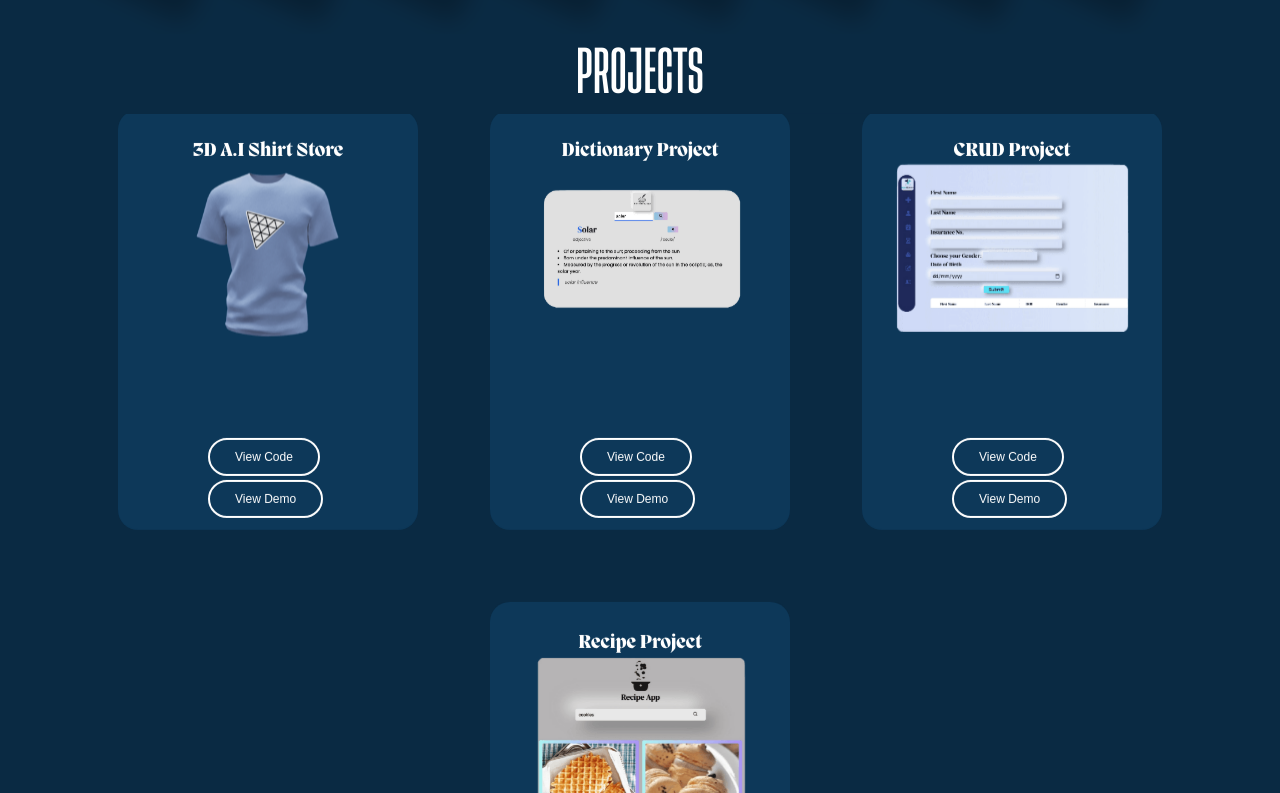
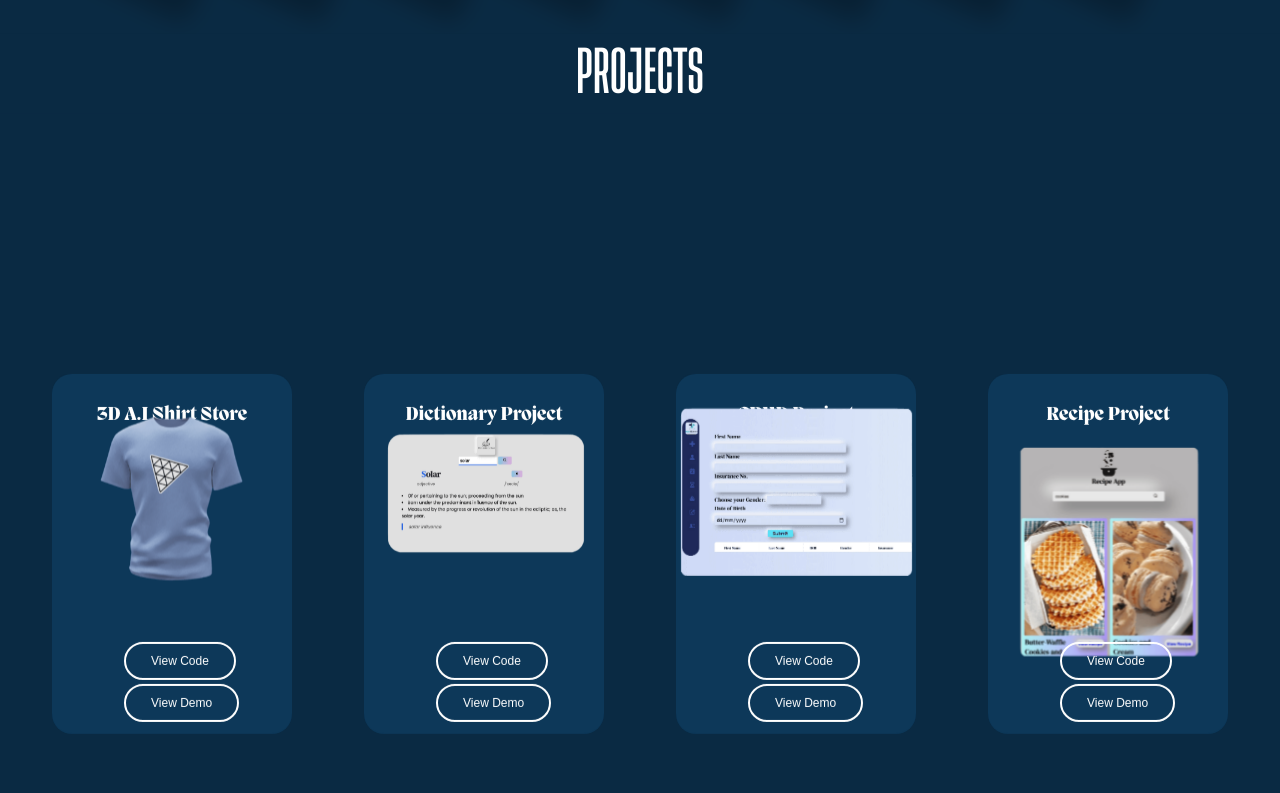
Before and after one commit to Xmuhia/Portfolio, a React (Vite) app in the folder client/: page / in a window 1280 px wide. Shown: the part 1178-1971 px from the top of the page. Built offline with nearby package versions, Linux system fonts and the light colour scheme.

Commit message:
Fixing Project Box

```diff
--- a/client/src/index.css
+++ b/client/src/index.css
@@ -333,8 +333,8 @@ position: relative;
 
 .project-cards .box {
   position: relative;
-  width: 25em;
-  height: 35em;
+  width: 20em;
+  height: 30em;
   margin: 3em;
   background: #0d3859;;
   border-radius: 20px;
```
